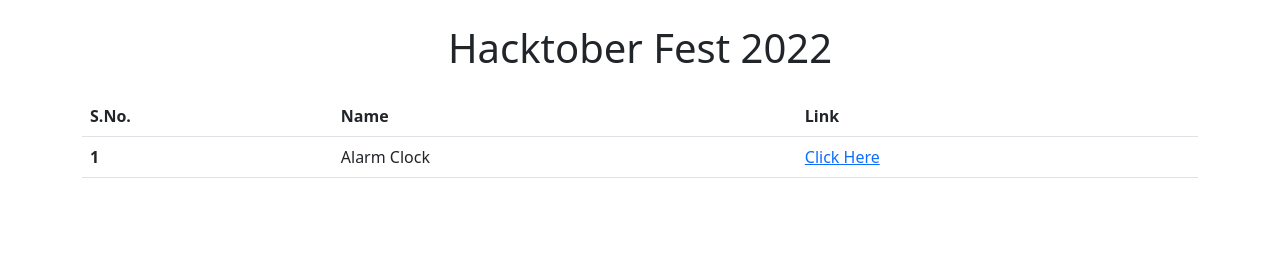
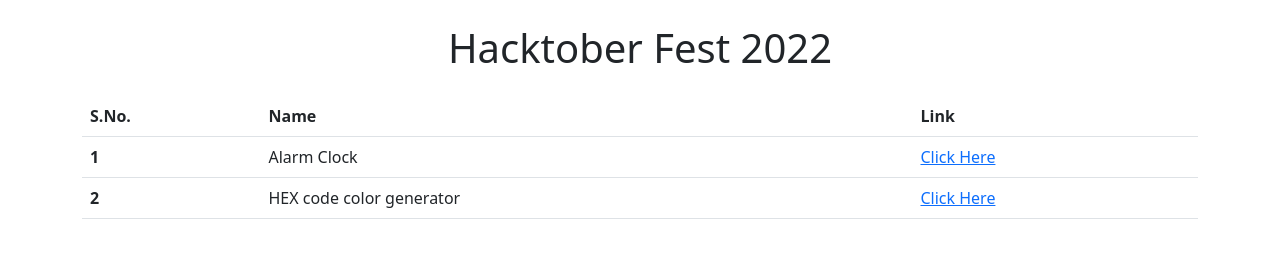
Before and after one commit to codingwalls/hacktober-2022, a plain HTML site: page index.html in a window 1280 px wide. Drawn offline with nearby package versions, Linux system fonts and the light colour scheme.

Commit message:
Update link

```diff
--- a/index.html
+++ b/index.html
@@ -28,6 +28,11 @@
             <td>Alarm Clock</td>
             <td><a href="./alarm clock/">Click Here</a></td>
           </tr>
+          <tr>
+            <th scope="row">2</th>
+            <td>HEX code color generator</td>
+            <td><a href="./HEX code color generator/">Click Here</a></td>
+          </tr>
         </tbody>
       </table>
     </section>
```
